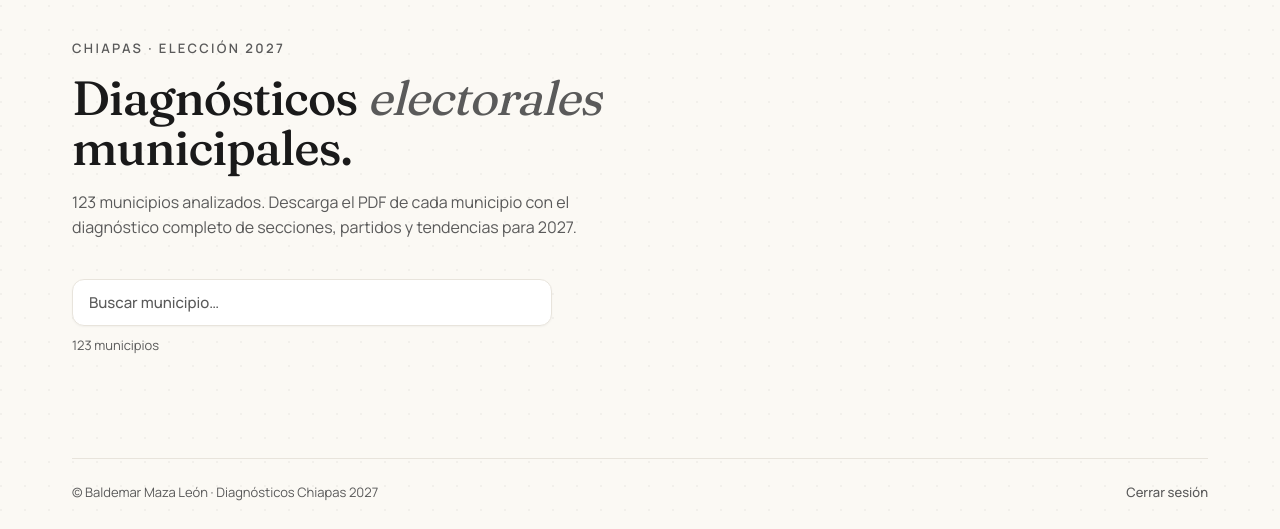
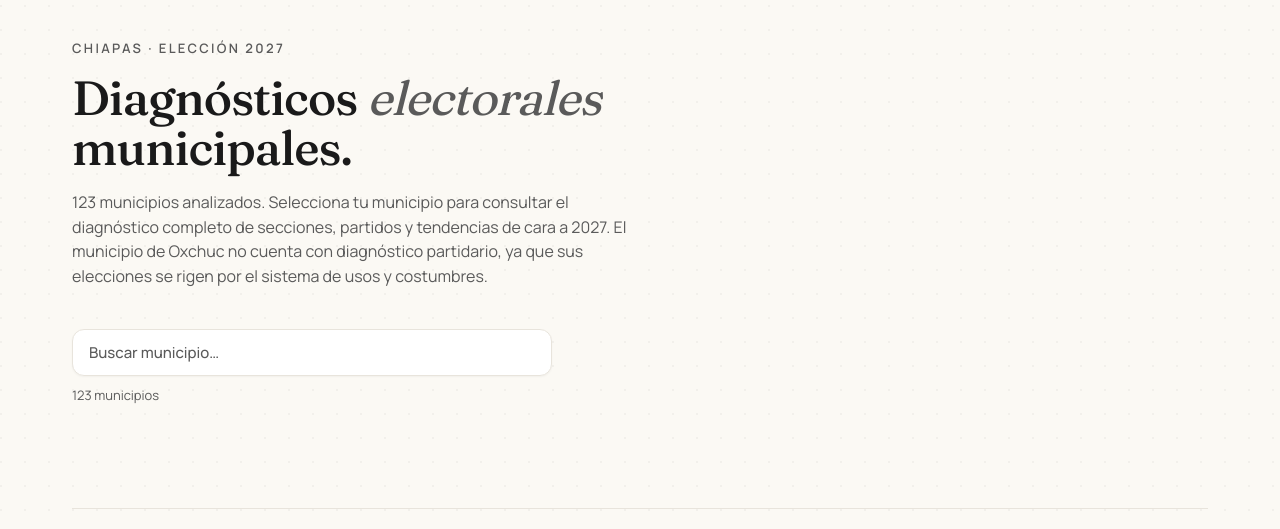
Before and after one commit to BM041977/mapa-electoral-verde-2027, a Flask app: template templates/diagnosticos.html in a window 1280 px wide. Shown: the part 187-716 px from the top of the page. Run offline with Flask 3, Linux system fonts and the light colour scheme; the template is opened without the code that fills it, so the values that code supplies are empty.

Commit message:
Actualiza texto diagnosticos con nota de Oxchuc

```diff
--- a/templates/diagnosticos.html
+++ b/templates/diagnosticos.html
@@ -272,7 +272,7 @@ footer {
     <header>
         <div class="eyebrow">Chiapas · Elección 2027</div>
         <h1>Diagnósticos <em>electorales</em><br>municipales.</h1>
-        <p class="lead">123 municipios analizados. Descarga el PDF de cada municipio con el diagnóstico completo de secciones, partidos y tendencias para 2027.</p>
+        <p class="lead">123 municipios analizados. Selecciona tu municipio para consultar el diagnóstico completo de secciones, partidos y tendencias de cara a 2027. El municipio de Oxchuc no cuenta con diagnóstico partidario, ya que sus elecciones se rigen por el sistema de usos y costumbres.</p>
     </header>
 
     <div class="search-bar">
```
